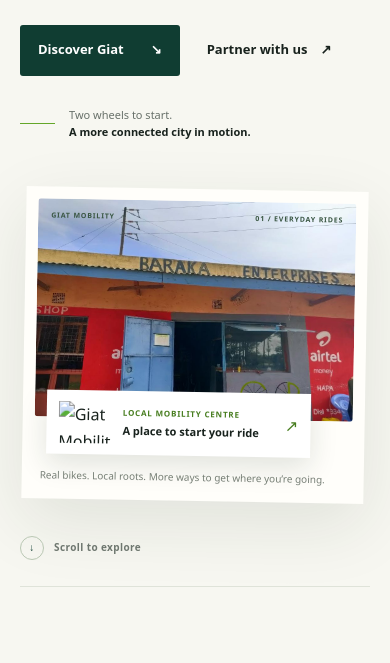
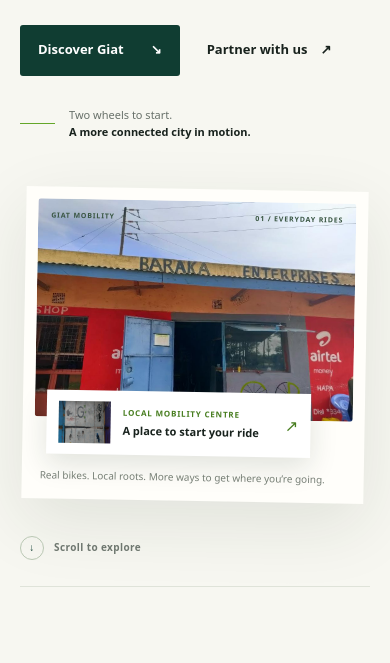
Before and after one commit to imasinde-sudo/giatmobility-website, a plain HTML site: page index.html in a window 390 px wide. Shown: the part 418-1081 px from the top of the page. Drawn offline with Linux system fonts and the light colour scheme.

Commit message:
Fix mobility centre photo path

```diff
--- a/index.html
+++ b/index.html
@@ -51,7 +51,7 @@
           <div class="art-topline"><span>GIAT MOBILITY</span><span>01 / EVERYDAY RIDES</span></div>
           <img class="hero-photo" src="giat-bikes.jpg" alt="Bicycles outside a local shop, ready for everyday rides">
           <div class="air-card">
-            <img class="centre-photo" src="assets/mobility-centre.jpg" alt="Giat Mobility painted on a neighbourhood centre wall">
+            <img class="centre-photo" src="mobility-centre.jpg" alt="Giat Mobility painted on a neighbourhood centre wall">
             <span><small>LOCAL MOBILITY CENTRE</small><strong>A place to start your ride</strong></span>
             <span class="air-arrow" aria-hidden="true">↗</span>
           </div>
```
